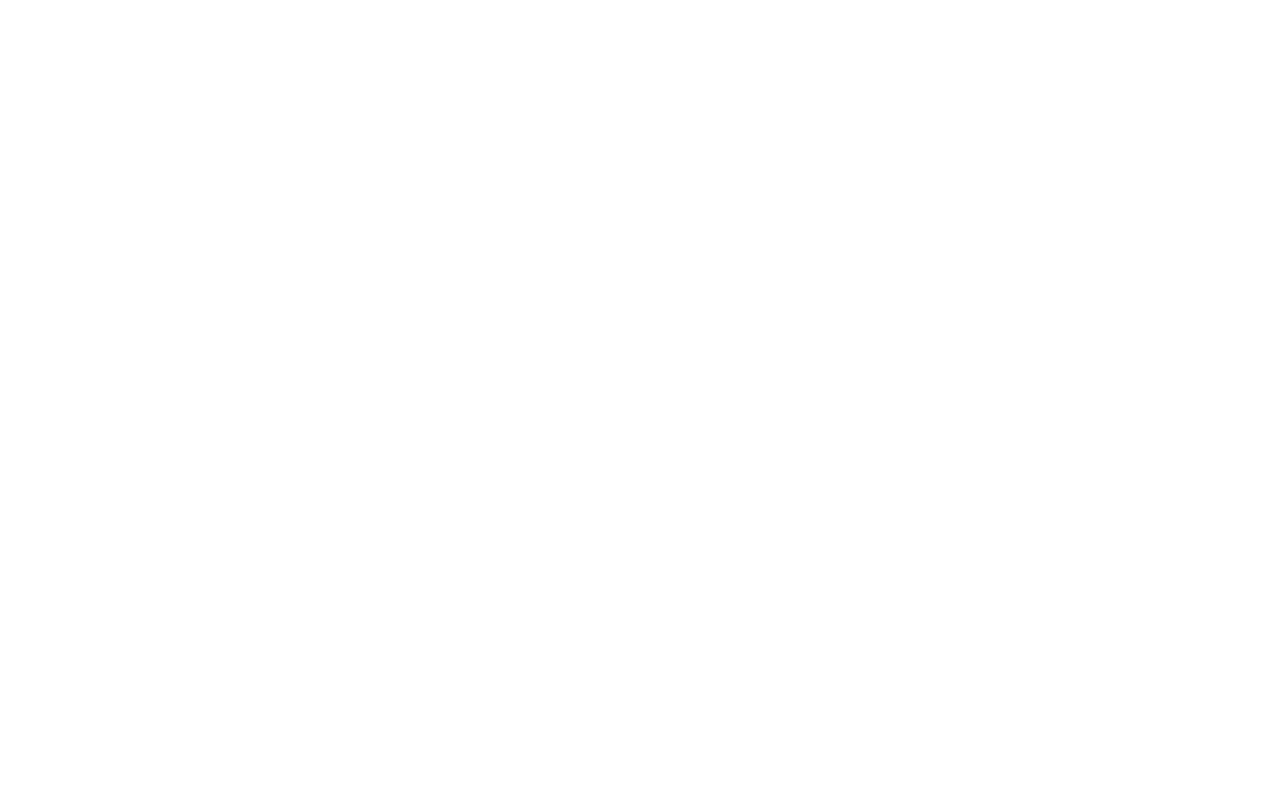
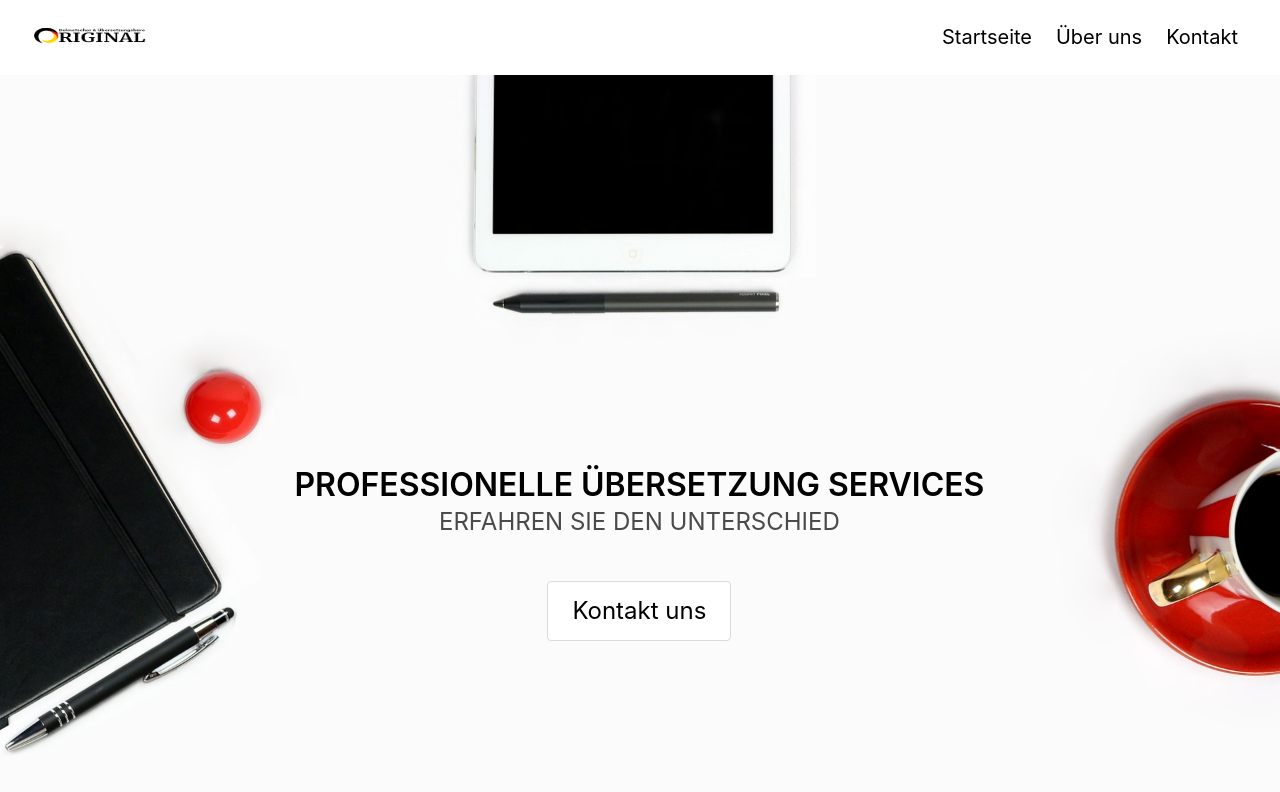
Before and after one commit to Rowna/Original, a website: page src/index.html in a window 1280 px wide. Drawn offline with nearby package versions, Linux system fonts and the light colour scheme.

Commit message:
w: landingPage erstellt

```diff
--- a/src/index.html
+++ b/src/index.html
@@ -1,16 +1,77 @@
 <!DOCTYPE html>
 <html lang="en">
-<head>
-    <meta charset="UTF-8">
-    <meta http-equiv="X-UA-Compatible" content="IE=edge">
-    <meta name="viewport" content="width=device-width, initial-scale=1.0">
-    <link rel="stylesheet" href="./normailze.css">
-    <link rel="stylesheet" href="./style.css">
+  <head>
+    <meta charset="UTF-8" />
+    <meta http-equiv="X-UA-Compatible" content="IE=edge" />
+    <meta name="viewport" content="width=device-width, initial-scale=1.0" />
+    <link rel="stylesheet" href="./normailze.css" />
+    <link rel="stylesheet" href="./style.css" />
+    <link rel="stylesheet" href="./myFramew.css" />
+    <link
+      rel="stylesheet"
+      href="https://cdn.jsdelivr.net/npm/bulma@0.9.4/css/bulma.min.css"
+    />
+    <title>Document</title>
+  </head>
 
-    <title>Document</title>
-</head>
+  <body>
+    <!-- Navbar -->
+    <!--  <nav class="nav__container d-flex navbar" role="navigation" aria-label="main navigation"> -->
+    <nav class="navbar nav__container" role="navigation" aria-label="main navigation">
+      <div class="navbar-brand logo p-1030">
+        <a class="logo__container" href="#">
+          <!-- <img class="logo__image" src="../images/origi-logo.png" alt="" /> -->
+          <img class="logo__image" src="../images/origi-logo.png" alt="" />
+        </a>
+      </div>
 
-<body>
+      <div class="nav-menu__ls p-1030" id="nav-menu__ls">
+        <!-- <ul class="nav-menu__ls-ul  d-flex"> -->
+        <ul id="navbarBasicExample" class="navbar-menu nav-menu__ls-ul">
+          <li class="navbar-item">
+            <a class="subtitle is-5" href="#">Startseite</a>
+          </li>
+          <li class="navbar-item">
+            <a class="subtitle is-5" href="#">Über uns</a>
+          </li>
+          <li class="navbar-item">
+            <a class="subtitle is-5" href="#">Kontakt</a>
+          </li>
+        </ul>
+      </div>
+    </nav>
 
-</body>
+    <!--  Sections Container -->
+    <main>
+      <!--  Landing Page Section -->
+      <section class="landing-page">
+        <!-- First Section -->
+        <div class="landing-page__hero">
+          <picture class="landing-page__image-container">
+            <source media="(min-width: 800px)" srcset="../images/image.png" />
+            <img
+              class="landing-page__image"
+              src="../images/landingpage-mob.jpg"
+              alt="pic"
+            />
+          </picture>
+          <div class="landing-page__info">
+            <!-- <h1 class="landing-page__title m-20 font-r"> -->
+            <h1 class="title is-3">PROFESSIONELLE ÜBERSETZUNG SERVICES</h1>
+            <!-- <h3 class="landing-page__subtitle  m-20"> -->
+            <h3 class="subtitle is-4">ERFAHREN SIE DEN UNTERSCHIED</h3>
+            <button class="m-20">
+              <a class="landing-page__CTA-btn button" href="/">Kontakt uns</a>
+            </button>
+          </div>
+        </div>
+      </section>
+
+      <!--  Services Section -->
+
+      <!--  About us Page Section -->
+
+      <!--  Contact us Page Section -->
+    </main>
+  </body>
 </html>
--- /dev/null
+++ b/src/myFramew.css
@@ -0,0 +1,39 @@
+
+.d-flex {
+    display: flex;
+    align-items: center;
+    justify-content: space-between;
+}
+.p-020 {
+    padding: 0 20px;
+    width: 100px;
+}
+.p-20 {
+    padding: 20px;
+}
+.p-1030 {
+    padding: 10px 30px;
+}
+.m-20 {
+    margin: 20px;
+}
+.m-30 {
+    margin: 30px;
+}
+.mt-0 {
+    margin-top: 0;
+}
+.mr-20 {
+    margin-right: 20px;
+}
+.txt-c {
+    text-align: center;
+}
+.fs-14 {
+    font-size: 14px;
+}
+
+.font-r {
+    font-family: "Roboto-Medium", sans-serif;
+    font-weight: 700;
+}
--- a/src/normailze.css
+++ b/src/normailze.css
@@ -51,6 +51,7 @@ p,
 span,
 ul {
   font-family: inherit;
+  color: black !important;
 }
 
 li,
--- a/src/style.css
+++ b/src/style.css
@@ -0,0 +1,71 @@
+@import url("https://fonts.googleapis.com/css2?family=Nunito:ital,wght@0,200;0,300;0,400;0,500;0,600;0,700;0,800;0,900;1,200;1,300;1,400;1,500;1,600;1,700&family=Roboto:ital,wght@0,100;0,300;0,400;0,500;0,700;0,900;1,100;1,300;1,400;1,500;1,700;1,900&display=swap");
+
+.nav__container {
+  /* display: flex; */
+  /* z-index: 1; */
+  /* position: fixed; */
+  /* background-color: aliceblue;
+    width: 100vw;
+    margin: 10px 0;
+    width: 100%; */
+  /* height: 50px; */
+  align-items: center !important;
+}
+.nav-menu__ls {
+  width: 100%;
+}
+.nav-menu__ls-ul {
+  /* justify-content: space-between; */
+  /* width: 70%; */
+  /* margin-left: 15vw; */
+  justify-content: flex-end;
+}
+.logo {
+  width: 50%;
+}
+/* */
+.logo__container {
+  /* padding: 0 !important; */
+  max-width: 200px;
+  max-height: 55px;
+  width: 100%;
+}
+.logo__image {
+    width: 60%;
+    height: 100%;
+}
+
+
+.landing-page {
+  display: flex;
+  flex-direction: column;
+  position: relative;
+}
+
+.landing-page__image {
+  width: 100vw;
+}
+
+.landing-page__image-container {
+  position: relative;
+}
+
+/* .landing-page__title {
+    font-family:  "Roboto", sans-serif;
+    font-weight: 900;
+} */
+.landing-page__info {
+  position: absolute;
+  top: 45%;
+  left: 23%;
+  display: flex;
+  flex-direction: column;
+  align-items: center;
+}
+
+.landing-page__CTA-btn {
+  /* border: solid 2px #000000;
+  padding: 10px;
+  letter-spacing: 3px; */
+  font-size: 1.5rem !important;
+}
```
